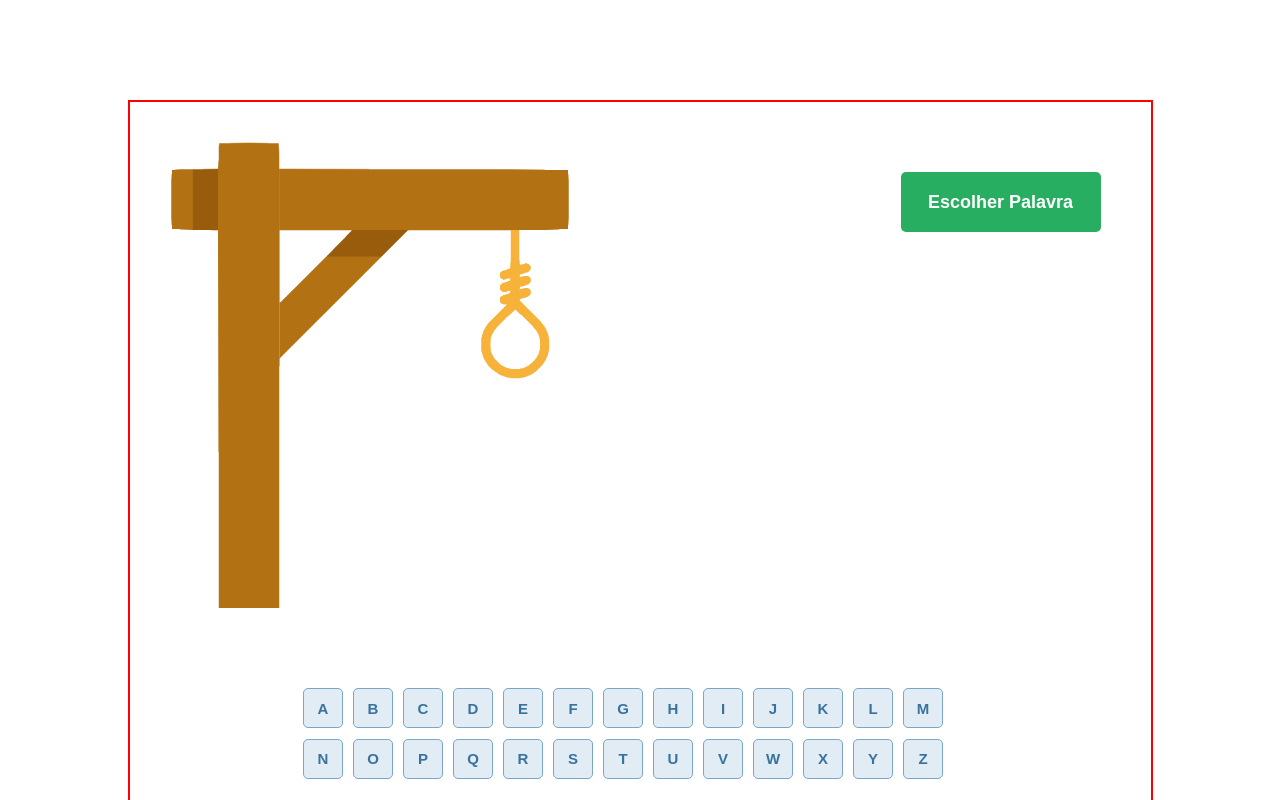
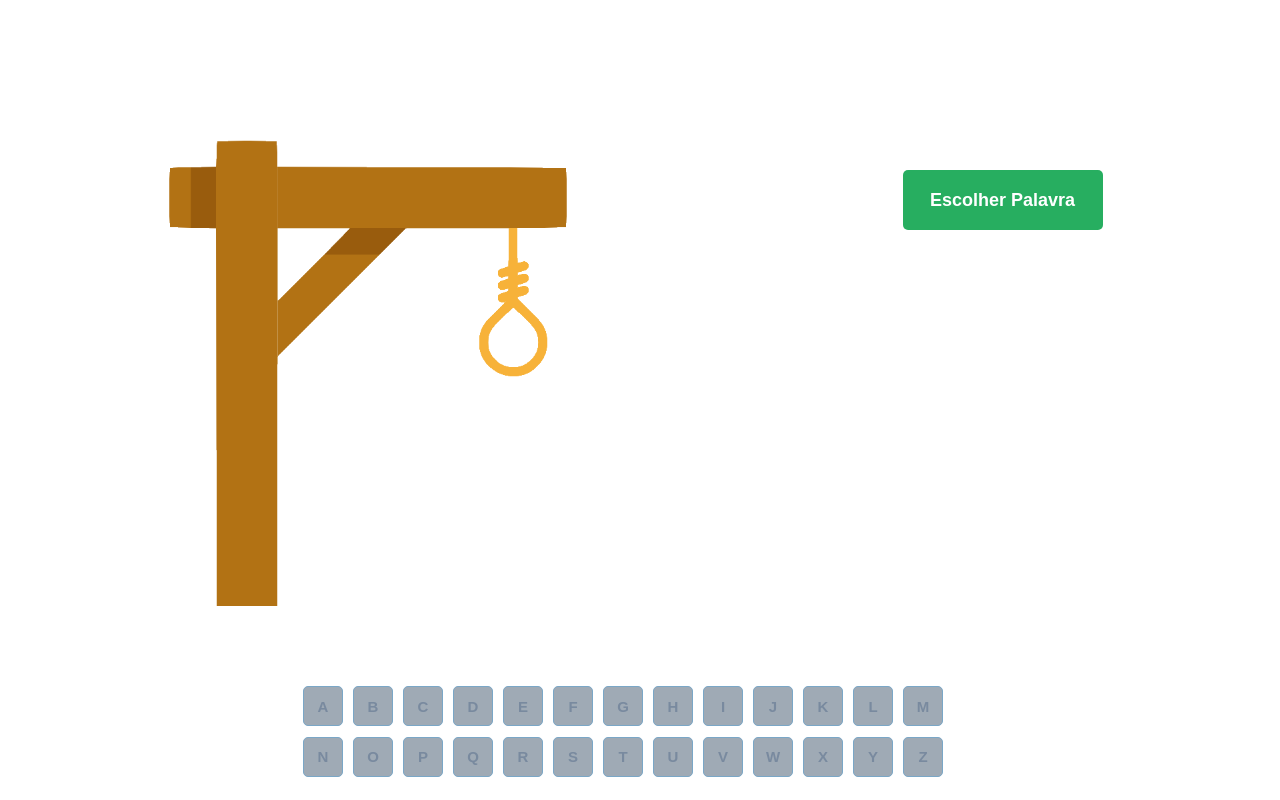
Before and after one commit to Lucas-Benfica/Jogo_da_forca, a React (Create React App) app: page / in a window 1280 px wide. Shown: the top 800 px of the page. Built offline with nearby package versions, Linux system fonts and the light colour scheme.

Commit message:
Botões desabilitando + letras selecionadas + escrever letra selecionada

```diff
--- a/src/App.js
+++ b/src/App.js
@@ -5,12 +5,26 @@ import { useState } from "react";
 function App() {
   let [palavra, setPalavra] = useState('');
   let [selecionadas, setSelecionadas] = useState([]);
+  let [resultado, setResultado] = useState('');
+  let [qtdErros, setQtdErros] = useState(0);
+  let [inGame, setInGame] = useState(false);
 
 
   return (
     <div className="main">
-      <Jogo palavra={palavra} setPalavra={setPalavra} selecionadas={selecionadas} setSelecionadas={setSelecionadas} />
-      <Letras />
+      <Jogo
+      palavra={palavra} setPalavra={setPalavra}
+      selecionadas={selecionadas} setSelecionadas={setSelecionadas}
+      qtdErros={qtdErros} resultado={resultado}
+      setInGame={setInGame}
+      />
+      <Letras
+      palavra={palavra}
+      selecionadas={selecionadas} setSelecionadas={setSelecionadas}
+      qtdErros={qtdErros} setQtdErros={setQtdErros}
+      resultado={resultado} setResultado={setResultado}
+      inGame={inGame}
+      />
     </div>
   );
 }
--- /dev/null
+++ b/src/components/imagem.jsx
@@ -0,0 +1,45 @@
+import forca0 from "../assets/forca0.png"
+import forca1 from "../assets/forca1.png"
+import forca2 from "../assets/forca2.png"
+import forca3 from "../assets/forca3.png"
+import forca4 from "../assets/forca4.png"
+import forca5 from "../assets/forca5.png"
+import forca6 from "../assets/forca6.png"
+
+
+export default function Imagem({qtdErros}){
+    let img = '';
+    switch(qtdErros){
+        case 0:
+            img = forca0
+        break;
+
+        case 1:
+            img = forca1
+        break;
+
+        case 2:
+            img = forca2
+        break;
+
+        case 3:
+            img = forca3
+        break;
+
+        case 4:
+            img = forca4
+        break;
+
+        case 5:
+            img = forca5
+        break;
+
+        case 6:
+            img = forca6
+        break;
+    }
+
+    return (
+        <img src={img} />
+    );
+}
--- a/src/components/jogo.jsx
+++ b/src/components/jogo.jsx
@@ -1,32 +1,43 @@
-import { useState } from "react";
-import forca0 from "../assets/forca0.png"
 import palavras from "../palavras"
+import Imagem from "./imagem";
 
-export default function Jogo({palavra, setPalavra, selecionadas, setSelecionadas}){
+export default function Jogo({palavra, setPalavra, selecionadas, setSelecionadas, qtdErros, resultado, setInGame}){
 
     function selecionarPalavra(){
         const posi = obterPosicaoAleatoria();
         setPalavra(palavras[posi]);
-        setSelecionadas('');
+        setSelecionadas([]);
+        setInGame(true);
     }
 
     return (
         <div className="jogo">
-            <img src={forca0} />
+            <Imagem qtdErros={qtdErros} />
             <div className="containerPalavraJogo">
                 <button className="choose" onClick={selecionarPalavra}>Escolher Palavra</button>
-                <Palavra palavra={palavra} selecionadas={selecionadas} />
+                <Palavra palavra={palavra} selecionadas={selecionadas} resultado={resultado}/>
             </div>
         </div>
     );
 }
-function Palavra({palavra, selecionadas}){
+function Palavra({palavra, selecionadas, resultado}){
     if(palavra){
         const arrayLetras = palavra.split('');
-
-        return(
-            <div className="palavraDaForca" >{arrayLetras.map((letra) => selecionadas.includes(letra) ? letra : "_ ")}</div>
-        );
+        if(resultado === ''){
+            return(
+                <div className="palavraDaForca" >{arrayLetras.map((letra) => selecionadas.includes(letra) ? letra : "_ ")}</div>
+            );
+        }
+        else if(resultado === 'perdeu'){
+            return(
+                <div className="palavraDaForca jogoPerdido" >{arrayLetras.map((letra) => letra)}</div>
+            );
+        }
+        else if(resultado === 'ganhou'){
+            return(
+                <div className="palavraDaForca jogoGanho" >{arrayLetras.map((letra) => letra)}</div>
+            );
+        }
     }
 }
 
--- a/src/components/letras.jsx
+++ b/src/components/letras.jsx
@@ -1,10 +1,31 @@
+import { useState } from "react";
 
 const alfabeto = ["a", "b", "c", "d", "e", "f", "g", "h", "i", "j", "k", "l", "m", "n", "o", "p", "q", "r", "s", "t", "u", "v", "w", "x", "y", "z"]
 
-export default function Letras(){
+export default function Letras({palavra, selecionadas, setSelecionadas, qtdErros, resultado, setResultado, inGame}){
+    const [click, setClick] = useState(false);
+
     return (
         <div className="containerLetras">
-            {alfabeto.map( (letra) => <button key={letra} className="letras naoSelecionado">{letra}</button>)}
+            {alfabeto.map((letra) => <LetraBotton key={letra} letra={letra} inGame={inGame}  selecionadas={selecionadas} setSelecionadas={setSelecionadas} /> )}
         </div>
     );
+
 }
+
+function LetraBotton({letra, inGame, selecionadas, setSelecionadas}){
+
+    function selected(letra){
+        let letrasSelecionadas = [...selecionadas, letra];
+        setSelecionadas(letrasSelecionadas);
+        console.log(letrasSelecionadas);
+    }
+    // botaoDesabilitado
+    return (
+        <button key={letra}
+        className={((selecionadas.includes(letra)) || ( !inGame ) ) ? "letras selecionado" : "letras naoSelecionado"}
+        onClick={() => selected(letra)}
+        disabled={((selecionadas.includes(letra)) || ( !inGame ) ) ? true : false} > {letra}
+        </button>
+        );
+}
--- a/src/css/style.css
+++ b/src/css/style.css
@@ -4,7 +4,6 @@
 .main{
     height: 839px;
     width: 1025px;
-    border: solid 2px red;
     margin:100px auto;
     padding: 40px 50px 30px 40px;
 }
@@ -41,6 +40,12 @@ img {
 }
 .palavraDaForca{
     font-size: 45px;
+    color: black;
+}
+.jogoPerdido{
+    color: #FF0000
+}
+.jogoGanho{
     color:#27AE60;
 }
 
```
